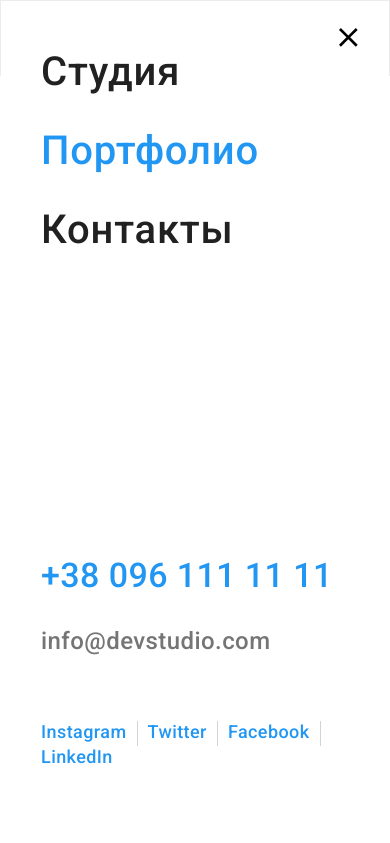
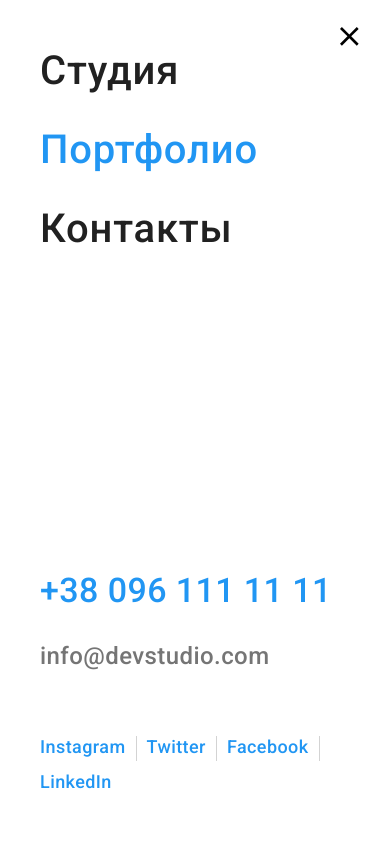
Before and after one commit to Siyavush-Moseyko/goit-markup-hw-08, a plain HTML site: page portfolio.html in a window 390 px wide. Both pictures are taken after a click on the button 348 px from the left and 38 px from the top of the page. Shown: the top 843 px of the page. Drawn offline with nearby package versions, Linux system fonts and the light colour scheme.

Commit message:
final-home8

```diff
--- a/portfolio.html
+++ b/portfolio.html
@@ -27,7 +27,7 @@
           <a class="logo link" href="">Web<span class="logo__header_black">Studio</span></a>
           <ul class="list nav-list">
             <li class="nav-list__item"><a class="header-link link" href="./index.html">Студия</a></li>
-            <li class="nav-list__item"><a class="header-link link  active" href="./portfolio.html">Портфолио</a></li>
+            <li class="nav-list__item"><a class="header-link link active" href="./portfolio.html">Портфолио</a></li>
             <li class="nav-list__item"><a class="header-link link" href="">Контакты</a></li>
           </ul>
         </nav>
@@ -56,7 +56,7 @@
         </ul>
       </div>
 <div class="mobile-menu" data-menu>
-  <div class="mobile-menu__container container">
+  <div class="mobile-menu__container">
     <ul class="mobile-menu__list list">
       <li class="mobile-menu__item">
         <a href="./index.html" class="mobile-menu__link link">Студия</a>
@@ -68,6 +68,7 @@
         <a href="" class="mobile-menu__link link">Контакты</a>
       </li>
     </ul>
+    <div class="mobile-menu__wrapper">
       <ul class="mobile-menu__contact-list list">
         <li class="mobile-menu__contact-item">
           <a href="tel:+380961111111" class="mobile-menu__contact-link link">+38 096 111 11 11</a>
@@ -76,20 +77,21 @@
           <a href="" class="mobile-menu__contact-link link">info@devstudio.com</a>
         </li>
       </ul>
-    <ul class="mobile-menu__social-list list">
-      <li class="mobile-menu__social-item">
+      <ul class="mobile-menu__social-list card-set list">
+        <li class="mobile-menu__social-item card-set__list">
           <a href="" class="mobile-menu__social-link link">Instagram</a>
         </li>
-      <li class="mobile-menu__social-item">
+        <li class="mobile-menu__social-item card-set__list">
           <a href="" class="mobile-menu__social-link link">Twitter</a>
         </li>
-      <li class="mobile-menu__social-item">
+        <li class="mobile-menu__social-item card-set__list">
           <a href="" class="mobile-menu__social-link link">Facebook</a>
         </li>
-      <li class="mobile-menu__social-item">
+        <li class="mobile-menu__social-item card-set__list">
           <a href="" class="mobile-menu__social-link link">LinkedIn</a>
         </li>
       </ul>
+    </div>
     <button class="mobile-menu__btn" type="button" data-menu-close>
       <svg class="mobile-menu__close-icon" width="40" height="40">
         <use href="./images/sprite.svg#menu-close"></use>
@@ -102,19 +104,19 @@
       <section class="section">
         <div class="container">
           <ul class="list portfolio__filter">
-            <li class="portfolio__filter-link">
+            <li class="portfolio__filter-item">
               <button class="portfolio__filter-button active-button" type="button">Все</button>
             </li>
-            <li class="portfolio__filter-link">
+            <li class="portfolio__filter-item">
               <button class="portfolio__filter-button" type="button">Веб-сайты</button>
             </li>
-            <li class="portfolio__filter-link">
+            <li class="portfolio__filter-item">
               <button class="portfolio__filter-button" type="button">Приложения</button>
             </li>
-            <li class="portfolio__filter-link">
+            <li class="portfolio__filter-item">
               <button class="portfolio__filter-button" type="button">Дизайн</button>
             </li>
-            <li class="portfolio__filter-link">
+            <li class="portfolio__filter-item">
               <button class="portfolio__filter-button" type="button">Маркетинг</button>
             </li>
           </ul>
--- a/sass/components/_card-set.scss
+++ b/sass/components/_card-set.scss
@@ -1,5 +1,4 @@
-@media screen and (min-width:768px) {
-  .card-set {
+.card-set {
     display: flex;
     flex-wrap: wrap;
     margin-left: calc(var(--card-gap) * -1);
@@ -11,4 +10,3 @@
       margin-top: var(--card-gap);
     }
   }
-}
--- a/sass/components/_contact-form.scss
+++ b/sass/components/_contact-form.scss
@@ -99,6 +99,7 @@
       border: 2px solid var(--title-text-color);
     border-radius: 2px;
     margin-right: 8px;
+    flex-shrink: 0;
 
     .contact-form__checkbox:checked + & {
       color: var(--accent-color);
@@ -119,7 +120,6 @@
         justify-content: center;
         align-items: center;
         margin-bottom: 30px;
-        flex-wrap: wrap;
   }
 
   @media screen and (min-width: 480px) {
--- a/sass/layout/_clients.scss
+++ b/sass/layout/_clients.scss
@@ -22,14 +22,8 @@
 }
 
 @media screen and (max-width:767px) {
-  .clients__list {
-    display: flex;
-    flex-wrap: wrap;
-    margin: -15px;
-  }
   .clients__list-item {
-  flex-basis: calc((100% - 4 *15px) / 2);
-    margin: 15px;
+    --card-list:2;
   }
 
 }
--- a/sass/layout/_footer.scss
+++ b/sass/layout/_footer.scss
@@ -31,10 +31,10 @@
   @media screen and (max-width: 1199px) {
     .footer__contact {
       margin-bottom: 60px;
-    }
 
-    .footer-social__link-wrapper {
-      margin-bottom: 60px;
+      &-wrapper {
+        margin-bottom: 60px;
+      }
     }
   }
 
--- a/sass/layout/_hero.scss
+++ b/sass/layout/_hero.scss
@@ -3,7 +3,7 @@
   url('../images/hero-mobile-img.jpg');
 background-color: #c4c4c4;
 background-position: center;
-background-size: 480px 400px;
+background-size: cover;
 background-repeat: no-repeat;
 padding-top: 118px;
 padding-bottom: 118px;
@@ -33,7 +33,7 @@ text-transform: uppercase;
   .hero {
     background-image: linear-gradient(rgba(47, 48, 58, 0.4), rgba(47, 48, 58, 0.4)),
   url(../images/hero-tablet-img.jpg);
-    background-size: 768px 400px;
+    background-size: cover;
   }
   @media (min-device-pixel-ratio: 2), (min-resolution: 192dpi), (min-resolution: 2dppx) {
     .hero {
@@ -46,7 +46,7 @@ text-transform: uppercase;
 @media screen and (min-width: 1200px) {
   .hero {
     background-image: linear-gradient(rgba(47, 48, 58, 0.4), rgba(47, 48, 58, 0.4)),
-  url(../images/bhero.jpg);
+  url('../images/bhero.jpg');
     background-size: 1600px 600px;
     padding-top: 200px;
 padding-bottom: 200px;
--- a/sass/layout/_page-header.scss
+++ b/sass/layout/_page-header.scss
@@ -22,12 +22,11 @@
   }
 
 .mobile-menu {
-  position: absolute;
+  position: fixed;
   top: 0;
   left: 0;
   width: 100%;
   height: 100vh;
-  overflow: auto;
   background-color: var(--primary-color);
   opacity: 0;
   visibility: hidden;
@@ -36,7 +35,9 @@
  z-index: 2;
 
   &__container {
-position: relative;
+    display: flex;
+    flex-direction: column;
+height: 100%;
 padding: 48px 40px;
   }
 
@@ -53,9 +54,9 @@ color: var( --title-text-color);
     margin-bottom: 32px;
   }
 
-&__list {
-  margin-bottom: 302px;
-}
+  &__wrapper {
+    margin-top: auto;
+  }
 
 &__contact-item:not(:last-child) {
   margin-bottom: 32px;
@@ -79,11 +80,12 @@ color: var(--accent-color);
 }
 
 &__social-list {
-  display: flex;
+  --card-gap: 10px;
 }
 
 &__social-item {
-  margin-right: 10px;
+ --card-gap: 10px;
+ --card-list: 4px;
   &:not(:last-child) {
     border-right: 1px solid rgba(33, 33, 33, 0.2);
   }
@@ -122,11 +124,6 @@ padding-right: 10px;
   fill: currentColor;
 }
 
-@media screen and (max-width: 415px) {
-.mobile-menu__social-list {
-  flex-wrap: wrap;
-}
-}
 
   @media screen and (max-width: 767px) {
     .header {
--- a/sass/layout/_portfolio-gallary.scss
+++ b/sass/layout/_portfolio-gallary.scss
@@ -1,14 +1,13 @@
 .portfolio__filter {
     display: flex;
-    justify-content: center;
-    margin-bottom: 50px;
+    margin-bottom: 30px;
+    column-gap: 8px;
+    row-gap: 15px;
     flex-wrap: wrap;
-    align-content: space-between;
-    height: 90px;
 
-    &-link:not(:last-child) {
-      margin-right: 8px;
-    }
+    // &-item:not(:last-child) {
+    //   margin-right: 8px;
+    // }
 
     &-button {
       padding: 6px 22px;
@@ -76,25 +75,17 @@ height: 100%;
   }
 
   @media screen and (max-width: 767px) {
-    .portfolio__filter {
-      flex-wrap: wrap;
-      align-content: space-between;
-      height: 90px;
-      justify-content: start;
-    }
-
-    @media screen and (max-width: 399px) {
-      .portfolio__filter {
-        height: 140px;
-      }
-    }
     .portfolio__item:not(:last-child) {
       margin-bottom: 30px;
     }
   }
 
-  @media screen and (max-width: 1199px) {
-.portfolio__item {
+  @media screen and (min-width: 768px) {
+.portfolio__filter {
+  justify-content: center;
+}
+
+    .portfolio__item {
   --card-list: 2;
 }
 
@@ -102,3 +93,12 @@ height: 100%;
   flex-grow: 1;
 }
   }
+
+  @media screen and (min-width: 1200px) {
+    .portfolio__filter {
+      margin-bottom: 50px;
+    }
+    .portfolio__item {
+      --card-list: 3;
+    }
+  }
--- a/sass/layout/_work-example.scss
+++ b/sass/layout/_work-example.scss
@@ -6,6 +6,7 @@
 .work {
     &__list {
       position: relative;
+      --card-list:3;
     }
 
     &__description {
--- a/sass/utils/_variables.scss
+++ b/sass/utils/_variables.scss
@@ -8,7 +8,7 @@
     --section-background-color: #2f303a;
     --secondary-background-color: #f5f4fa;
     --footer-color-link: rgba(255, 255, 255, 0.6);
-    --card-list: 3;
+    --card-list: 1;
     --card-gap: 30px;
     --transition: 250ms cubic-bezier(0.4, 0, 0.2, 1);
   }
```
Also changed, not shown: index.html (+10 -7 lines), css/main.css, css/main.min.css, 2 other files. Lines whose indentation alone changed are shown as unchanged.
